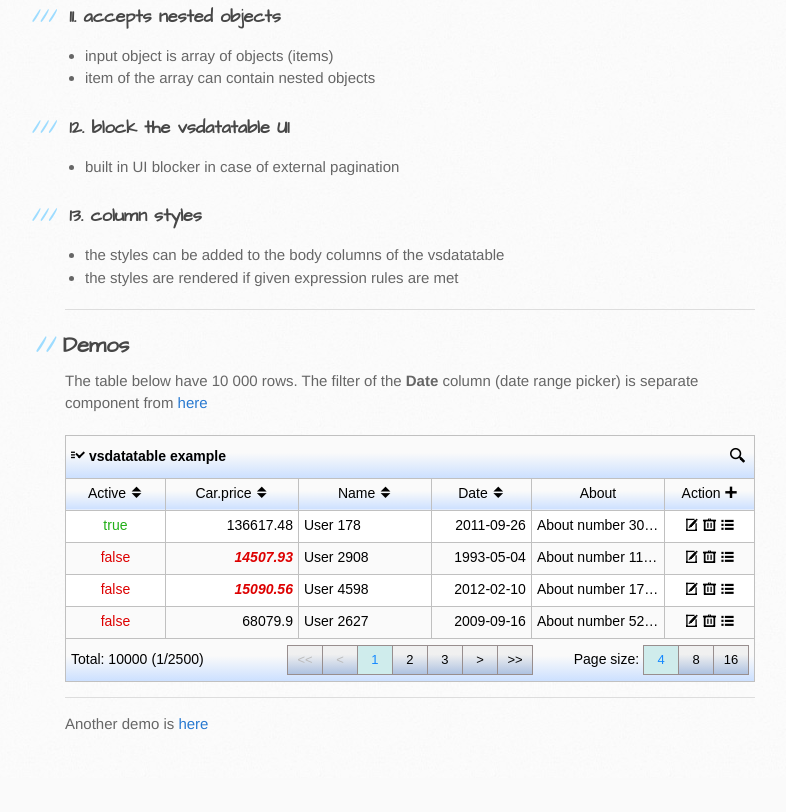
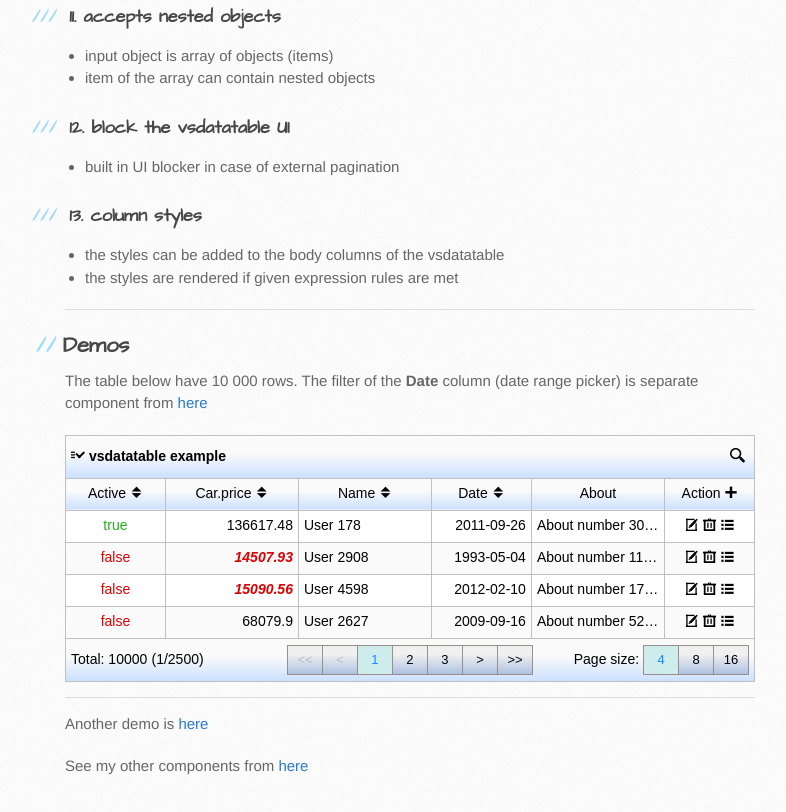
Before and after one commit to kekeh/vsdatatable, a plain HTML site: page index.html in a window 1280 px wide. Shown: the part 1975-2787 px from the top of the page, without its empty margins (105-891 px from the left). Before the commit the page ends 2753 px from the top, so only its background shows below. Drawn offline with nearby package versions, Linux system fonts and the light colour scheme.

Commit message:
Updated.

```diff
--- a/index.html
+++ b/index.html
@@ -229,6 +229,11 @@
                 <p>Another demo is <a id="demoslink2" class="anchor" href="http://embed.plnkr.co/CfUFRK/preview"
                                       target="_blank" aria-hidden="true">here</a></p>
 
+
+                <p>See my other components from <a id="otherdemoslink" class="anchor"
+                                                   href="http://kekeh.github.io/index.html"
+                                                   target="_blank" aria-hidden="true">here</a></p>
+
             </div>
             <!-- vsdatatable demo needs these end -->
 
```
